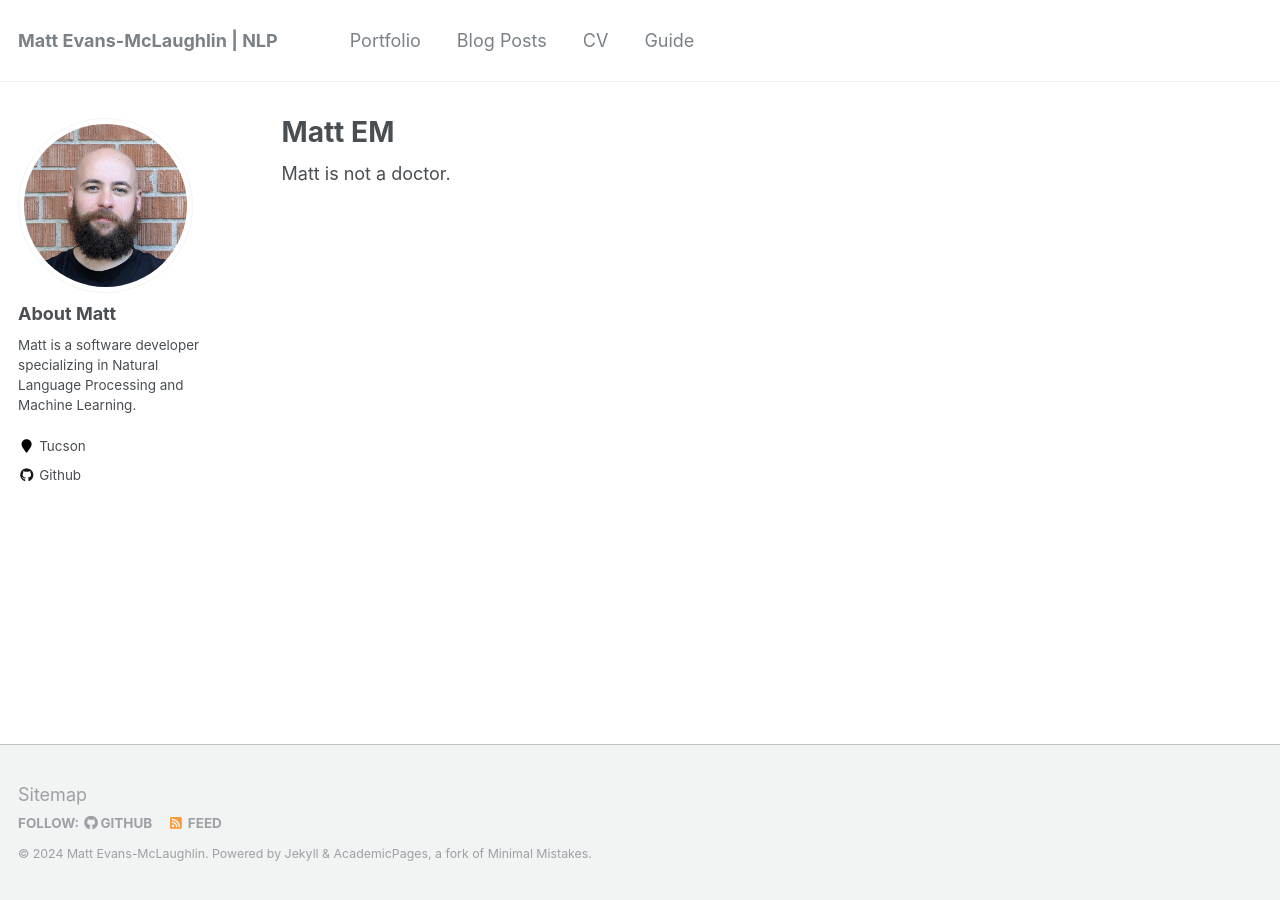
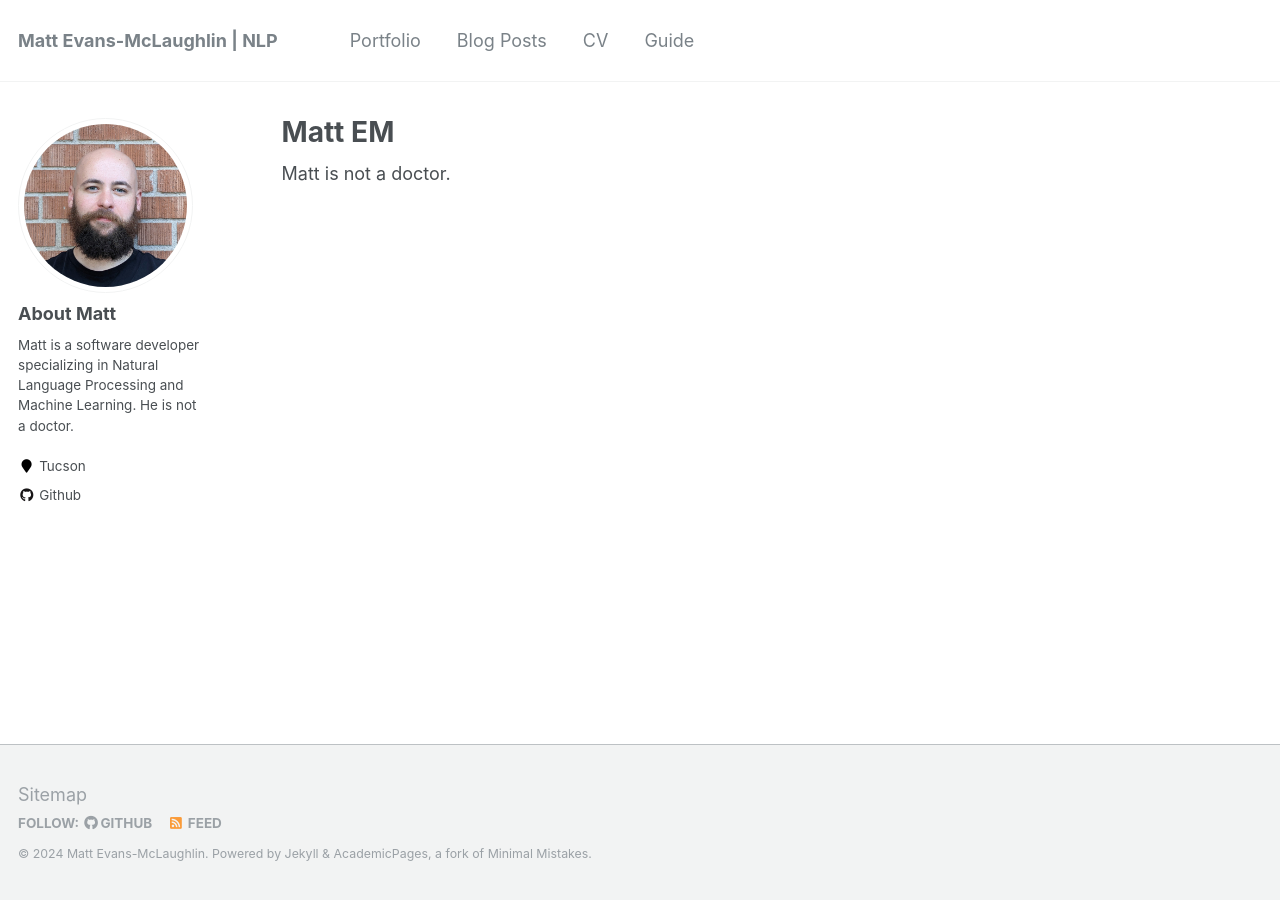
Before and after one commit to mc-wut/mc-wut.github.io, a Jekyll site: the page built from _pages/about.md, in a window 1280 px wide. Built offline with Jekyll 4.4.1, drawn with Linux system fonts in a browser that asks for light colours.

Commit message:
- added a line

```diff
--- a/_config.yml
+++ b/_config.yml
@@ -48,7 +48,7 @@ staticman:
       options:
         format           : "iso8601" # "iso8601" (default), "timestamp-seconds", "timestamp-milliseconds"
 atom_feed:
-  path                   : # blank (default) uses feed.xml
+  path                   : # gem "github-pages", group: :jekyll_pluginsblank (default) uses feed.xml
 
 # SEO Related
 google_site_verification :
@@ -83,7 +83,7 @@ analytics:
 author:
   name             : "About Matt"
   avatar           : "professional_portrait.jpg"
-  bio              : "Matt is a software developer specializing in Natural Language Processing and Machine Learning."
+  bio              : "Matt is a software developer specializing in Natural Language Processing and Machine Learning. He is not a doctor."
   location         : "Tucson"
   employer         :
   pubmed           :
```
